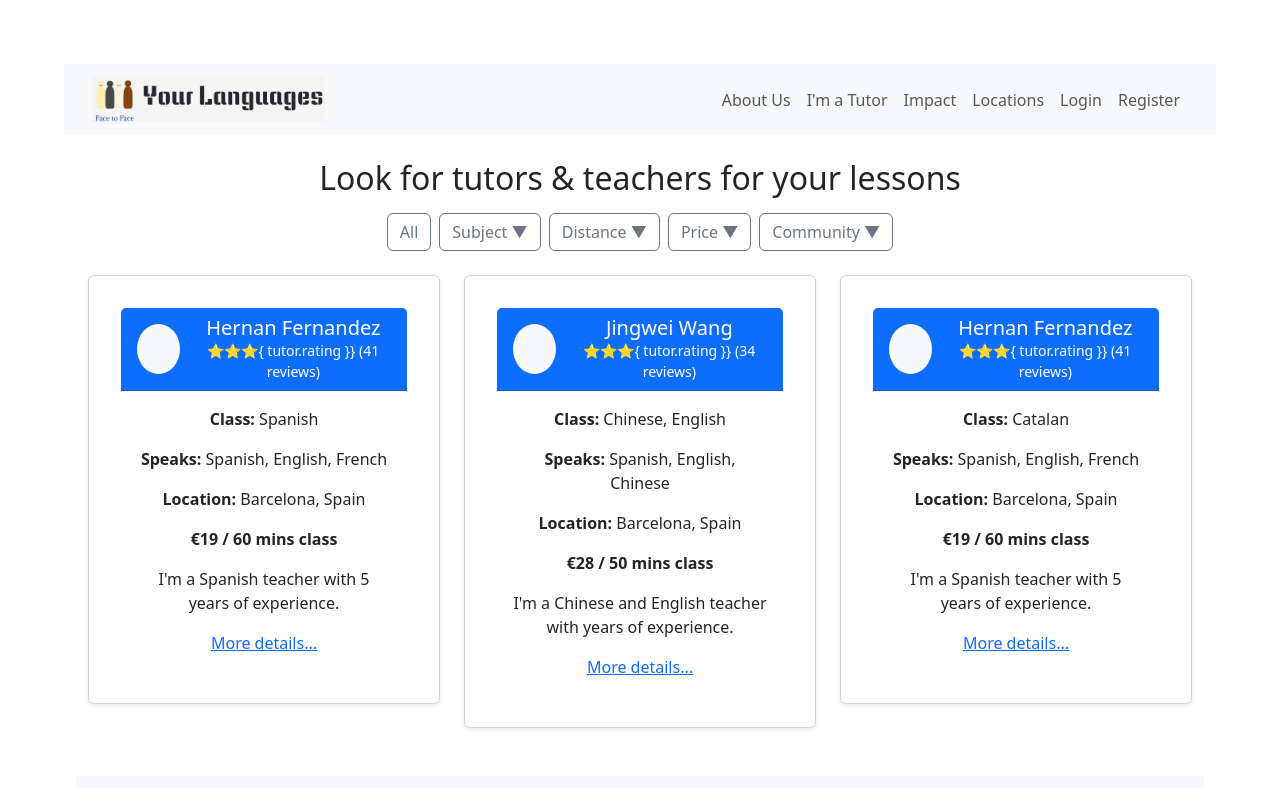
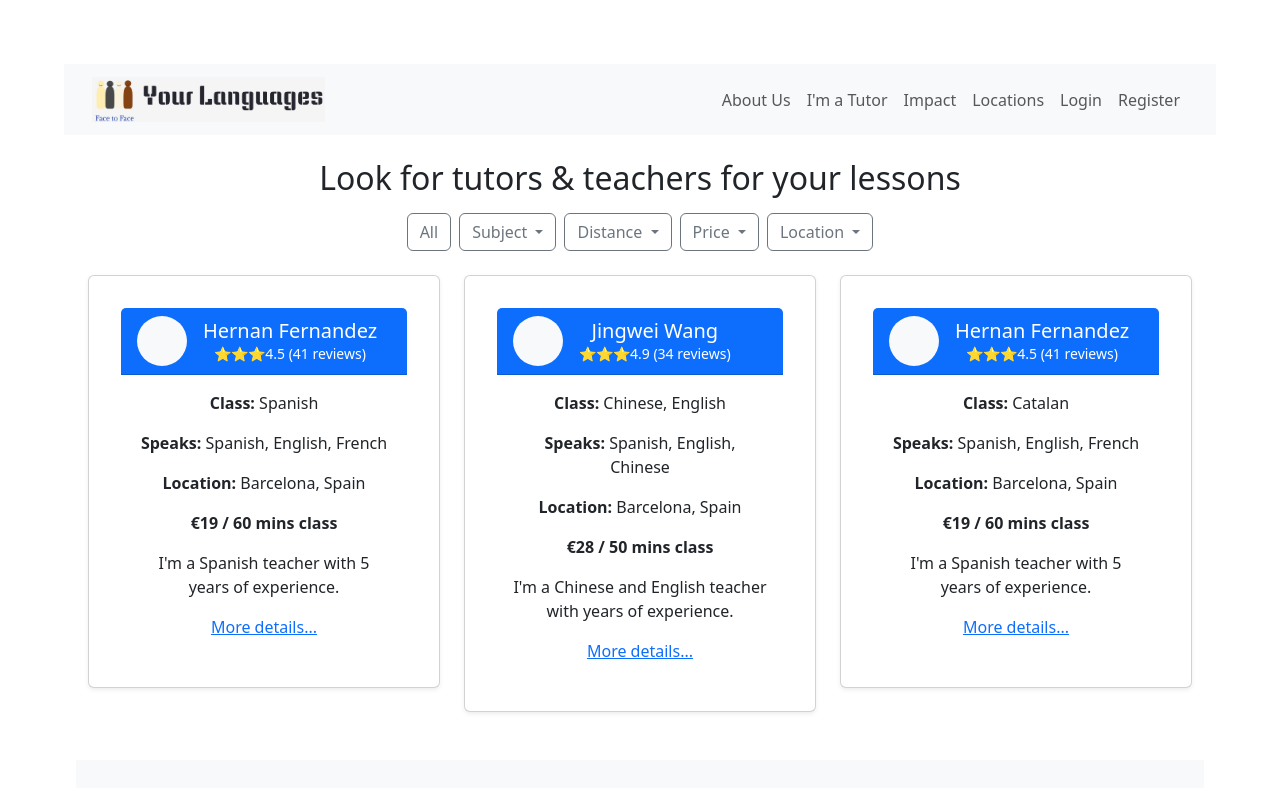
Before and after one commit to MaribelWang/LP_YourLanguages_Vue3, a Vue app: page / in a window 1280 px wide. Shown: the top 788 px of the page. Built offline with nearby package versions, Linux system fonts and the light colour scheme.

Commit message:
Update filter dropdown menus of home page

```diff
--- a/src/views/Home.vue
+++ b/src/views/Home.vue
@@ -1,30 +1,99 @@
 <template>
   <div class="container-fluid">
-
-    <!--Filters section-->
+    <!-- Filters Section -->
     <div class="text-center mt-4">
       <h2>Look for tutors & teachers for your lessons</h2>
       <div class="d-flex justify-content-center gap-2 mt-3">
+        <!-- All Button -->
         <button class="btn btn-outline-secondary">All</button>
-        <button class="btn btn-outline-secondary">Subject ▼</button>
-        <button class="btn btn-outline-secondary">Distance ▼</button>
-        <button class="btn btn-outline-secondary">Price ▼
 
-        </button>
-        <button class="btn btn-outline-secondary">Community ▼</button>
+        <!-- Subject Dropdown -->
+        <div class="dropdown">
+          <button
+            class="btn btn-outline-secondary dropdown-toggle"
+            type="button"
+            id="subjectDropdown"
+            data-bs-toggle="dropdown"
+            aria-expanded="false"
+          >
+            Subject
+          </button>
+          <ul class="dropdown-menu" aria-labelledby="subjectDropdown">
+            <li><a class="dropdown-item" href="#">Spanish</a></li>
+            <li><a class="dropdown-item" href="#">English</a></li>
+            <li><a class="dropdown-item" href="#">French</a></li>
+          </ul>
+        </div>
+
+        <!-- Distance Dropdown -->
+        <div class="dropdown">
+          <button
+            class="btn btn-outline-secondary dropdown-toggle"
+            type="button"
+            id="distanceDropdown"
+            data-bs-toggle="dropdown"
+            aria-expanded="false"
+          >
+            Distance
+          </button>
+          <ul class="dropdown-menu" aria-labelledby="distanceDropdown">
+            <li><a class="dropdown-item" href="#">0-5 km</a></li>
+            <li><a class="dropdown-item" href="#">5-10 km</a></li>
+            <li><a class="dropdown-item" href="#">10-20 km</a></li>
+          </ul>
+        </div>
+
+        <!-- Price Dropdown -->
+        <div class="dropdown">
+          <button
+            class="btn btn-outline-secondary dropdown-toggle"
+            type="button"
+            id="priceDropdown"
+            data-bs-toggle="dropdown"
+            aria-expanded="false"
+          >
+            Price
+          </button>
+          <ul class="dropdown-menu" aria-labelledby="priceDropdown">
+            <li><a class="dropdown-item" href="#">€0-€10</a></li>
+            <li><a class="dropdown-item" href="#">€10-€20</a></li>
+            <li><a class="dropdown-item" href="#">€20-€30</a></li>
+          </ul>
+        </div>
+
+        <!-- Community Dropdown -->
+        <div class="dropdown">
+          <button
+            class="btn btn-outline-secondary dropdown-toggle"
+            type="button"
+            id="communityDropdown"
+            data-bs-toggle="dropdown"
+            aria-expanded="false"
+          >
+            Location
+          </button>
+          <ul class="dropdown-menu" aria-labelledby="CityDropdown">
+            <li><a class="dropdown-item" href="#">Barcelona</a></li>
+            <li><a class="dropdown-item" href="#">Madrid</a></li>
+            <li><a class="dropdown-item" href="#">Tarragona</a></li>
+          </ul>
+        </div>
       </div>
     </div>
 
-    <!-- Tutor Cards-->
+    <!-- Tutor Cards -->
     <div class="container mt-4">
       <div class="row row-cols-1 row-cols-md-2 row-cols-lg-3 g-4">
         <div v-for="(tutor, index) in tutors" :key="index" class="col">
           <div class="card shadow-sm">
             <div class="card-header bg-primary text-white d-flex align-items-center">
-              <div class="rounded-circle bg-light me-3" style="width: 50px; height: 50px;"></div>
+              <div
+                class="rounded-circle bg-light me-3"
+                style="width: 50px; height: 50px;"
+              ></div>
               <div>
                 <h5 class="mb-0">{{ tutor.name }}</h5>
-                <p class="mb-0 small">⭐⭐⭐{ tutor.rating }} ({{ tutor.reviews }} reviews)</p>
+                <p class="mb-0 small">⭐⭐⭐{{ tutor.rating }} ({{ tutor.reviews }} reviews)</p>
               </div>
             </div>
             <div class="card-body">
@@ -40,14 +109,20 @@
       </div>
     </div>
 
-     <!-- AboutUus ection -->
+    <!-- About Us Section -->
     <section id="about-us" class="text-center mt-5 p-4 bg-light">
       <h3>Why Choose Your Languages?</h3>
-      <p>Find the best tutors nearby! Learn languages face to face from experienced professionals with a minmium cost.</p>
-      <p>We offer personalized lessons, flexible schedules, and a community of passionate learners.</p>
+      <p>
+        Find the best tutors nearby! Learn languages face to face from
+        experienced professionals with a minimum cost.
+      </p>
+      <p>
+        We offer personalized lessons, flexible schedules, and a community of
+        passionate learners.
+      </p>
     </section>
 
-    <!-- page 1-5-->
+    <!-- Pagination -->
     <div class="d-flex justify-content-center mt-4">
       <nav aria-label="Page navigation">
         <ul class="pagination">
@@ -60,17 +135,46 @@
       </nav>
     </div>
   </div>
-
 </template>
 
 <script setup>
 import { ref } from 'vue';
 
-// Mockdata of tutors
+// Mock data for tutors
 const tutors = ref([
-  { name: 'Hernan Fernandez', rating: 4.5, reviews: 41, class: 'Spanish', languages: ['Spanish', 'English', 'French'], location: 'Barcelona, Spain', price: 19, duration: 60, description: "I'm a Spanish teacher with 5 years of experience." },
-  { name: 'Jingwei Wang', rating: 4.9, reviews: 34, class: 'Chinese, English', languages: ['Spanish', 'English', 'Chinese'], location: 'Barcelona, Spain', price: 28, duration: 50, description: "I'm a Chinese and English teacher with years of experience." },
-  { name: 'Hernan Fernandez', rating: 4.5, reviews: 41, class: 'Catalan', languages: ['Spanish', 'English', 'French'], location: 'Barcelona, Spain', price: 19, duration: 60, description: "I'm a Spanish teacher with 5 years of experience." },
+  {
+    name: 'Hernan Fernandez',
+    rating: 4.5,
+    reviews: 41,
+    class: 'Spanish',
+    languages: ['Spanish', 'English', 'French'],
+    location: 'Barcelona, Spain',
+    price: 19,
+    duration: 60,
+    description: "I'm a Spanish teacher with 5 years of experience.",
+  },
+  {
+    name: 'Jingwei Wang',
+    rating: 4.9,
+    reviews: 34,
+    class: 'Chinese, English',
+    languages: ['Spanish', 'English', 'Chinese'],
+    location: 'Barcelona, Spain',
+    price: 28,
+    duration: 50,
+    description: "I'm a Chinese and English teacher with years of experience.",
+  },
+  {
+    name: 'Hernan Fernandez',
+    rating: 4.5,
+    reviews: 41,
+    class: 'Catalan',
+    languages: ['Spanish', 'English', 'French'],
+    location: 'Barcelona, Spain',
+    price: 19,
+    duration: 60,
+    description: "I'm a Spanish teacher with 5 years of experience.",
+  },
 ]);
 
 const totalPages = ref(5);
```
